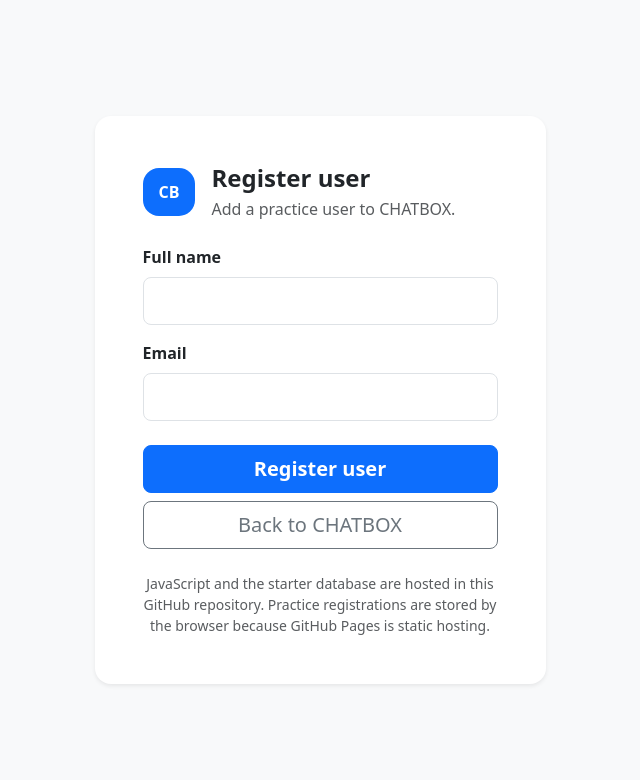
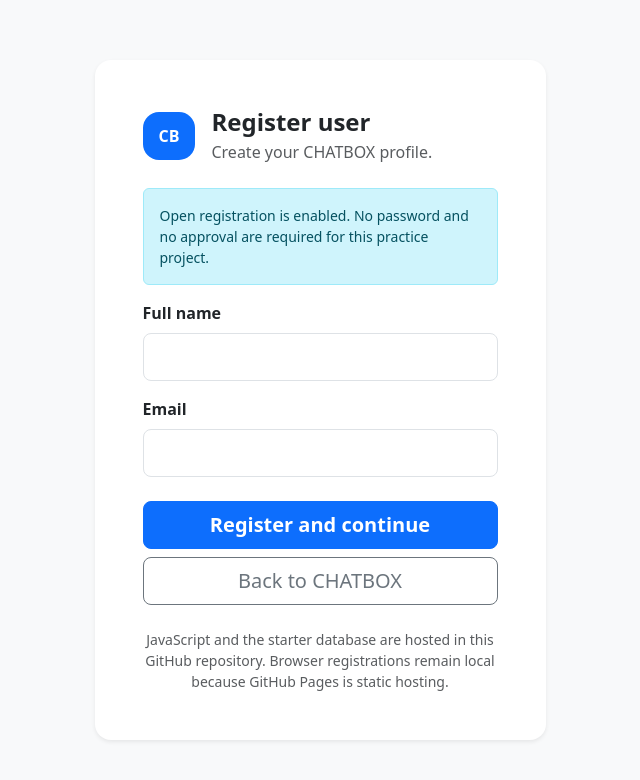
Before and after one commit to assiellyod/CHATBOX, a plain HTML site: page register.html in a window 1280 px wide. Shown: the whole page, without its empty margins (320-960 px from the left). Drawn offline with nearby package versions, Linux system fonts and the light colour scheme.

Commit message:
ui: clarify open passwordless registration

```diff
--- a/register.html
+++ b/register.html
@@ -4,7 +4,7 @@
   <meta charset="UTF-8">
   <meta name="viewport" content="width=device-width, initial-scale=1.0">
   <meta name="theme-color" content="#0d6efd">
-  <meta name="description" content="Register a practice CHATBOX user">
+  <meta name="description" content="Register a CHATBOX user without a password">
   <title>Register User — CHATBOX</title>
   <link href="https://cdn.jsdelivr.net/npm/bootstrap@5.3.3/dist/css/bootstrap.min.css" rel="stylesheet">
 </head>
@@ -18,8 +18,12 @@
               <span class="badge rounded-4 text-bg-primary fs-6 p-3">CB</span>
               <div>
                 <h1 class="h4 fw-bold mb-1">Register user</h1>
-                <p class="text-body-secondary mb-0">Add a practice user to CHATBOX.</p>
+                <p class="text-body-secondary mb-0">Create your CHATBOX profile.</p>
               </div>
+            </div>
+
+            <div class="alert alert-info small" role="note">
+              Open registration is enabled. No password and no approval are required for this practice project.
             </div>
 
             <div class="alert d-none" role="alert" data-status></div>
@@ -53,14 +57,14 @@
 
               <div class="d-grid gap-2">
                 <button type="submit" class="btn btn-primary btn-lg fw-semibold" data-submit>
-                  Register user
+                  Register and continue
                 </button>
                 <a href="index.html" class="btn btn-outline-secondary btn-lg">Back to CHATBOX</a>
               </div>
             </form>
 
             <p class="small text-body-secondary text-center mt-4 mb-0">
-              JavaScript and the starter database are hosted in this GitHub repository. Practice registrations are stored by the browser because GitHub Pages is static hosting.
+              JavaScript and the starter database are hosted in this GitHub repository. Browser registrations remain local because GitHub Pages is static hosting.
             </p>
           </div>
         </div>
@@ -69,7 +73,7 @@
   </main>
 
   <script src="https://cdn.jsdelivr.net/npm/bootstrap@5.3.3/dist/js/bootstrap.bundle.min.js"></script>
-  <script src="api/client.js?v=20260905-2"></script>
-  <script src="register.js?v=20260905-2"></script>
+  <script src="api/client.js?v=20260905-3"></script>
+  <script src="register.js?v=20260905-3"></script>
 </body>
 </html>
```
